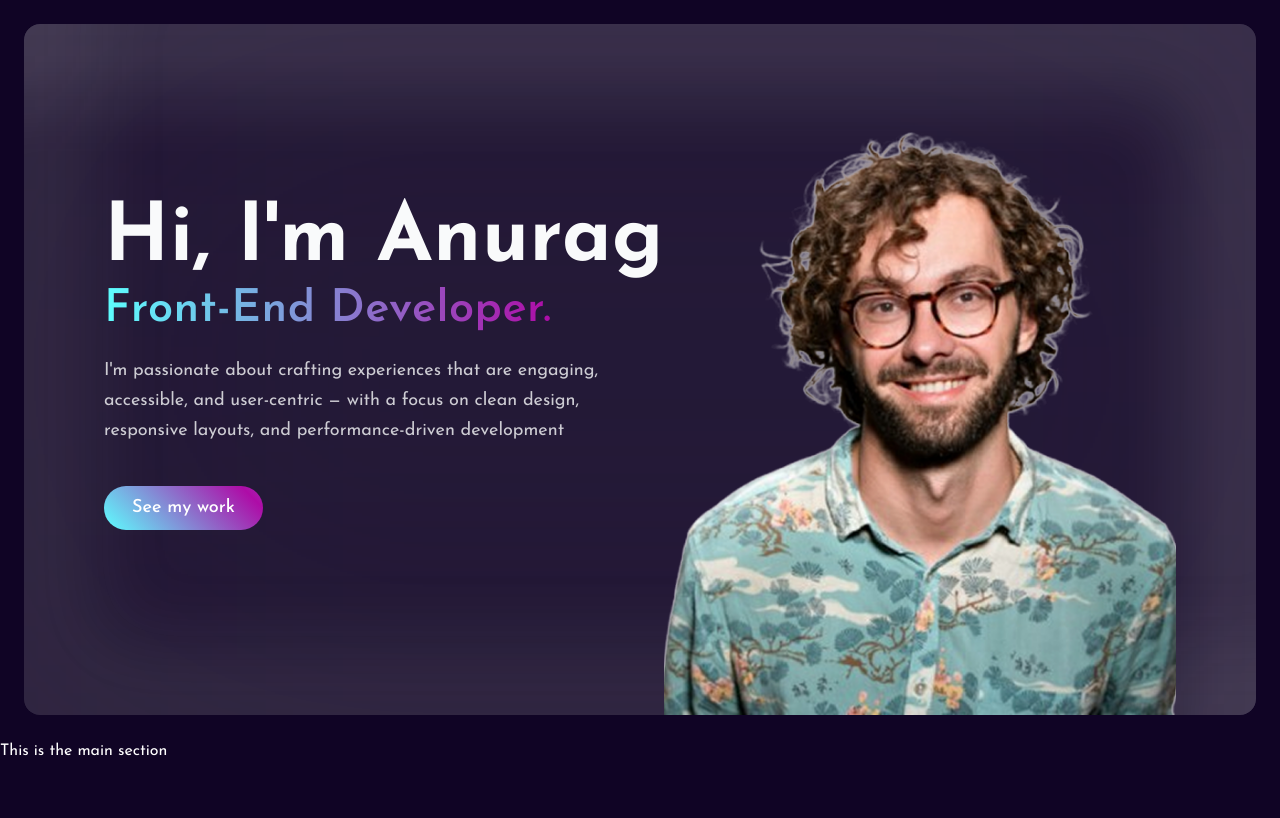
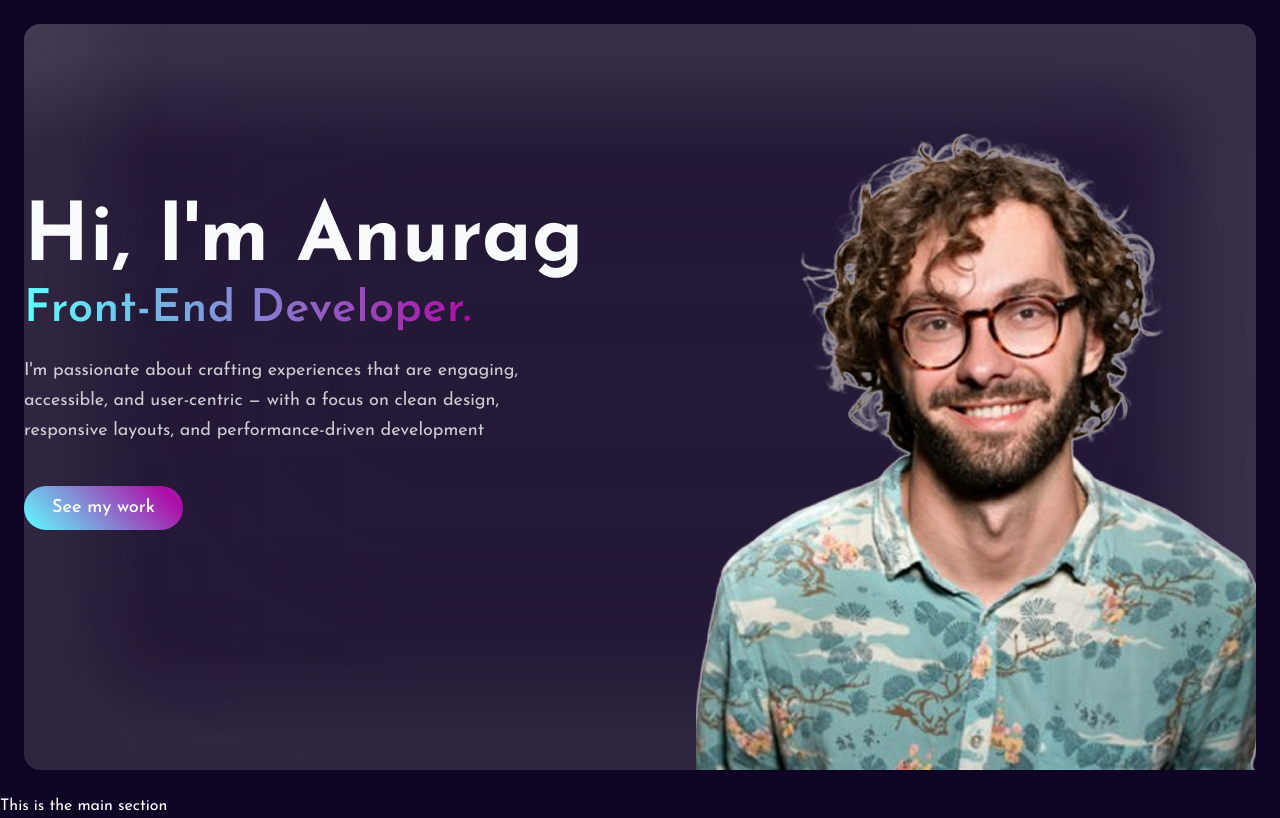
Before and after one commit to dev-anurag-singh/portfolio, a Next.js app: page / in a window 1280 px wide. Built offline with nearby package versions, Linux system fonts and the light colour scheme.

Commit message:
removed wrapper class

```diff
--- a/src/app/globals.css
+++ b/src/app/globals.css
@@ -10,7 +10,3 @@
 body {
   @apply text-gray-50/80;
 }
-
-@utility wrapper {
-  @apply w-full max-w-screen-2xl mx-auto px-6 md:px-8 lg:px-10 xl:px-20;
-}
```
